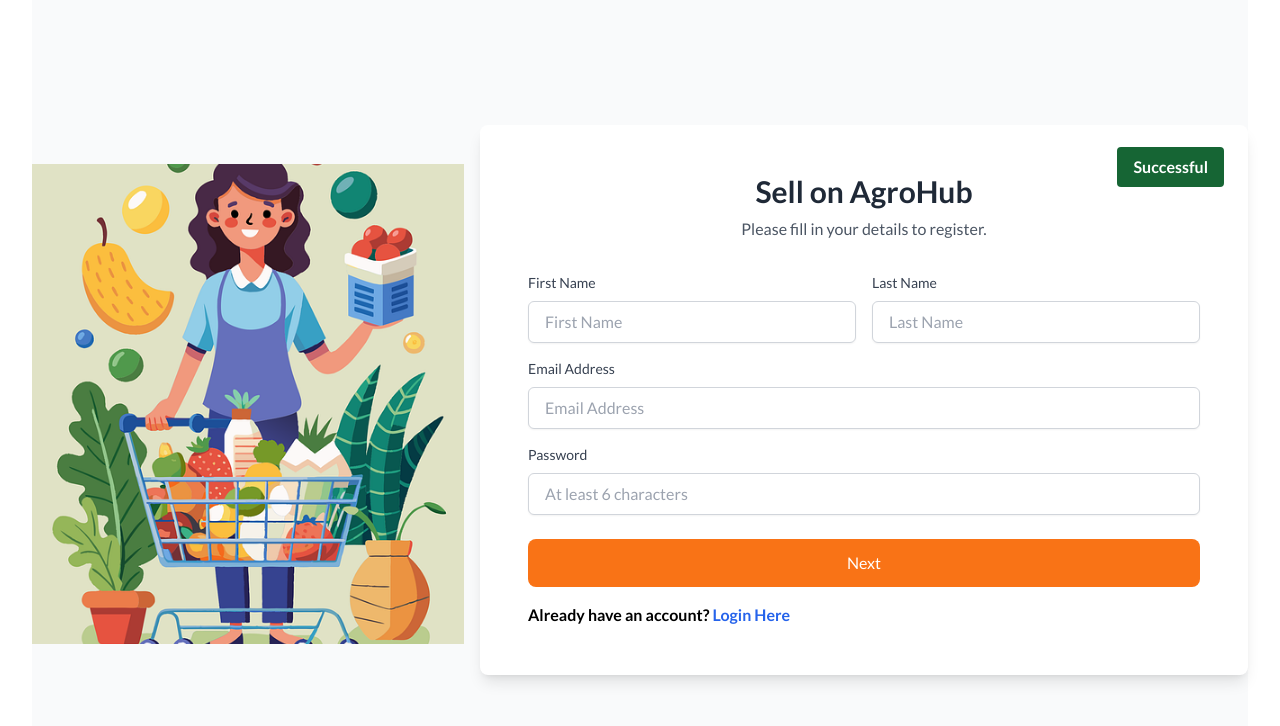
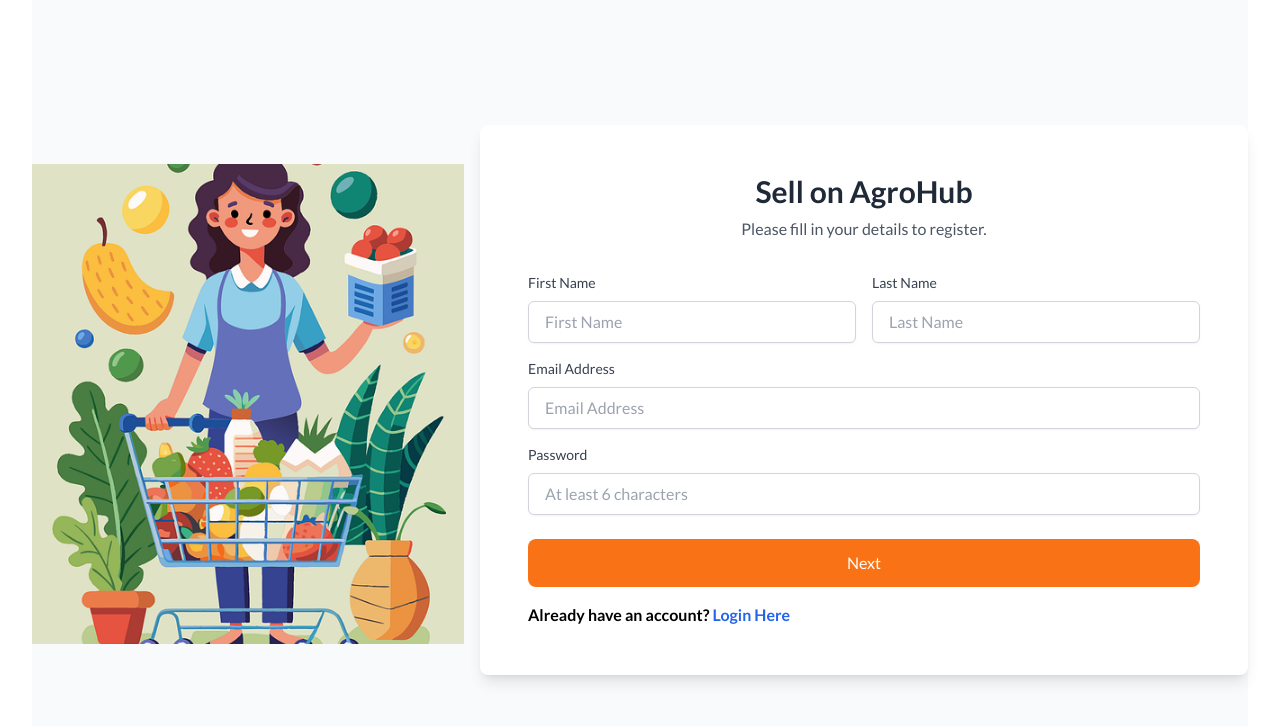
Before and after one commit to Giathi-Daniel/AgroHub, a website: page Fronted/farmer-register.html in a window 1280 px wide. Drawn offline with nearby package versions, Linux system fonts and the light colour scheme.

Commit message:
Update farmer-register.html

```diff
--- a/Fronted/farmer-register.html
+++ b/Fronted/farmer-register.html
@@ -282,10 +282,9 @@
           </div>
         </form>
         <div
-          class="bg-green-800 text-white font-bold rounded w-fit px-4 py-2 absolute md:mt-[-30rem] mt-[-60rem] right-6"
+          class="bg-green-800 text-white font-bold rounded w-fit px-4 py-2 absolute md:mt-[-30rem] mt-[-60rem] right-6 hidden"
           id="responseDiv"
         >
-          Successful
         </div>
       </div>
     </div>
```
